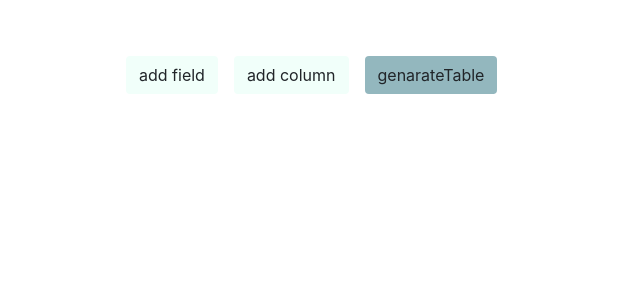
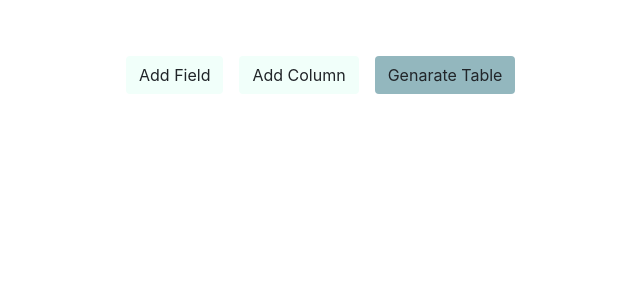
Before and after one commit to gunwitawas/angular-custom-table, an Angular app: page / in a window 1280 px wide. Shown: the top 300 px of the page, without its empty margins (15-655 px from the left). Built offline with nearby package versions, Linux system fonts and the light colour scheme.

Commit message:
3 files modified

```diff
--- a/src/app/genarate-table/genarate-table.component.css
+++ b/src/app/genarate-table/genarate-table.component.css
@@ -4,5 +4,5 @@
 
 .table{
   border-radius: 5px;
-  bborder: 1px solid transparent;
+  border: 1px solid transparent;
 }
--- a/src/app/genarate-table/genarate-table.component.html
+++ b/src/app/genarate-table/genarate-table.component.html
@@ -2,17 +2,20 @@
 
 	<div class="row mx-5 my-5 text-center">
 		<button class="btn m-2" style="background-color: #F1FFFA" *ngIf="!isGenarateTable" (click)="addFeild()">
-                  add field
+                  Add Field
                 </button>
 		<button class="btn m-2" style="background-color: #F1FFFA"  *ngIf="!isGenarateTable" (click)="addColumn()">
-                  add column
+                  Add Column
                 </button>
 		<button class="btn m-2" style="background-color: #93B7BE" *ngIf="!isGenarateTable" (click)="genarateTable()">
-                  genarateTable
+                  Genarate Table
                 </button>
 		<button class="btn m-2" style="background-color: #D5C7BC" *ngIf="isGenarateTable" (click)="onEdit()">
-                  edit
+                  Edit Table
                 </button>
+		<!-- <button class="btn m-2 float-rigth" style="background-color: #FFFFFF" *ngIf="isGenarateTable" (click)="submitTable()">
+                  Save Table
+                </button> -->
 	</div>
 
 	<table class="table table-dark shadow" style="border: 1px solid #1E1E1E;" *ngIf="!isGenarateTable">
@@ -37,7 +40,7 @@
 	<table class="table table-dark table-hover shadow" style="border: 1px solid #1E1E1E;" *ngIf="isGenarateTable">
 		<thead class="bg-b">
 			<tr>
-				<th *ngFor="let fieldList of customTable.field" class="solid-0 text-warning">
+				<th *ngFor="let fieldList of customTable.field" class="text-warning">
 					{{fieldList}}
 				</th>
 			</tr>
@@ -50,4 +53,8 @@
 			</tr>
 		</tbody>
 	</table>
+
+
+	<p *ngIf="isGenarateTable" class="text-white-50">JSON : {{getString()}}</p>
+
 </div>
--- a/src/app/genarate-table/genarate-table.component.ts
+++ b/src/app/genarate-table/genarate-table.component.ts
@@ -9,6 +9,9 @@ export class GenarateTableComponent implements OnInit {
   newTable = [];
   isEditTable = true;
   isGenarateTable = false;
+
+  tableList = [];
+
   public customTable: any = {
     field: [],
     column: [[]]
@@ -58,4 +61,18 @@ export class GenarateTableComponent implements OnInit {
   onEdit() {
     this.isGenarateTable = false;
   }
+
+  // submitTable() {
+  //   this.tableList.push(this.customTable);
+  //   this.isGenarateTable = false;
+  //   this.customTable = {
+  //     field: [],
+  //     column: [[]]
+  //   };
+  // }
+
+  getString() {
+    console.log(JSON.stringify(this.customTable));
+    return JSON.stringify(this.customTable);
+  }
 }
```
